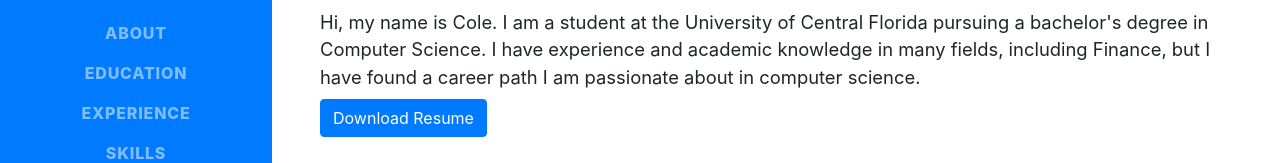
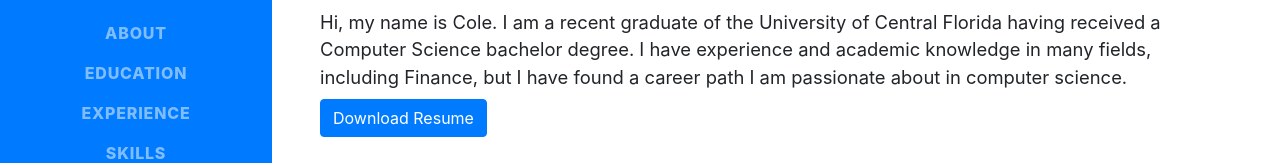
Before and after one commit to coleSil/personal_site, a website with bundled scripts: page index.html in a window 1280 px wide. Shown: the part 341-504 px from the top of the page. Built offline with nearby package versions, Linux system fonts and the light colour scheme; a web font is replaced by a local one.

Commit message:
Updated intro

```diff
--- a/index.html
+++ b/index.html
@@ -70,7 +70,7 @@
           <div class="subheading mb-5">Orlando, FL · (321) 514-4369 ·
             <a href="mailto:colesilvernail@gmail.com">cole.silvernail@gmail.com</a>
           </div>
-          <p class="lead mb-2">Hi, my name is Cole. I am a student at the University of Central Florida pursuing a bachelor's degree in Computer Science. I have experience and academic knowledge in many fields, including Finance, but I have found a career path I am passionate about in computer science. </p>
+          <p class="lead mb-2">Hi, my name is Cole. I am a recent graduate of the University of Central Florida having received a Computer Science bachelor degree. I have experience and academic knowledge in many fields, including Finance, but I have found a career path I am passionate about in computer science. </p>
           <a href="/documents/Resume_January2019.pdf" class="btn btn-primary mb-5" target="_blank">Download Resume</a>
           <div class="social-icons">
             <a href="https://www.linkedin.com/in/cole-silvernail/" target="_blank">
```
